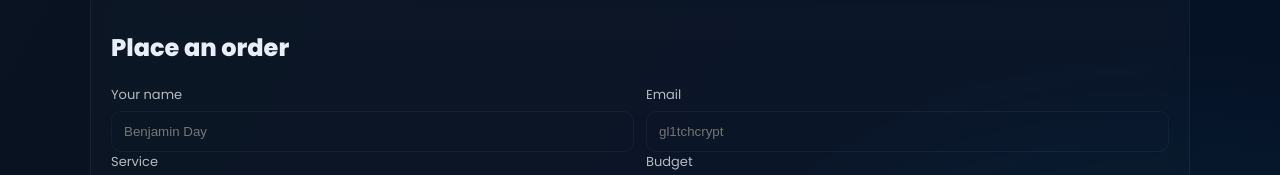
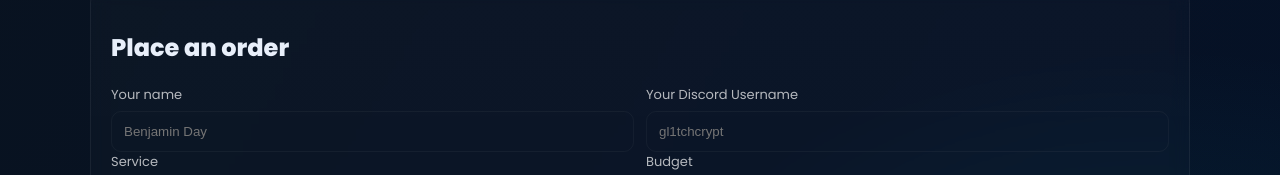
Before and after one commit to Bennydog138/Aurora-Studio, a plain HTML site: page index.html in a window 1280 px wide. Shown: the part 745-920 px from the top of the page. Drawn offline with Linux system fonts and the light colour scheme.

Commit message:
Update index.html

```diff
--- a/index.html
+++ b/index.html
@@ -56,7 +56,7 @@
             <input name="name" required placeholder="Benjamin Day" />
           </label>
           <label class="field">
-            <span class="label">Email</span>
+            <span class="label">Your Discord Username</span>
             <input name="Discord Username" required placeholder="gl1tchcrypt" />
           </label>
         </div>
```
